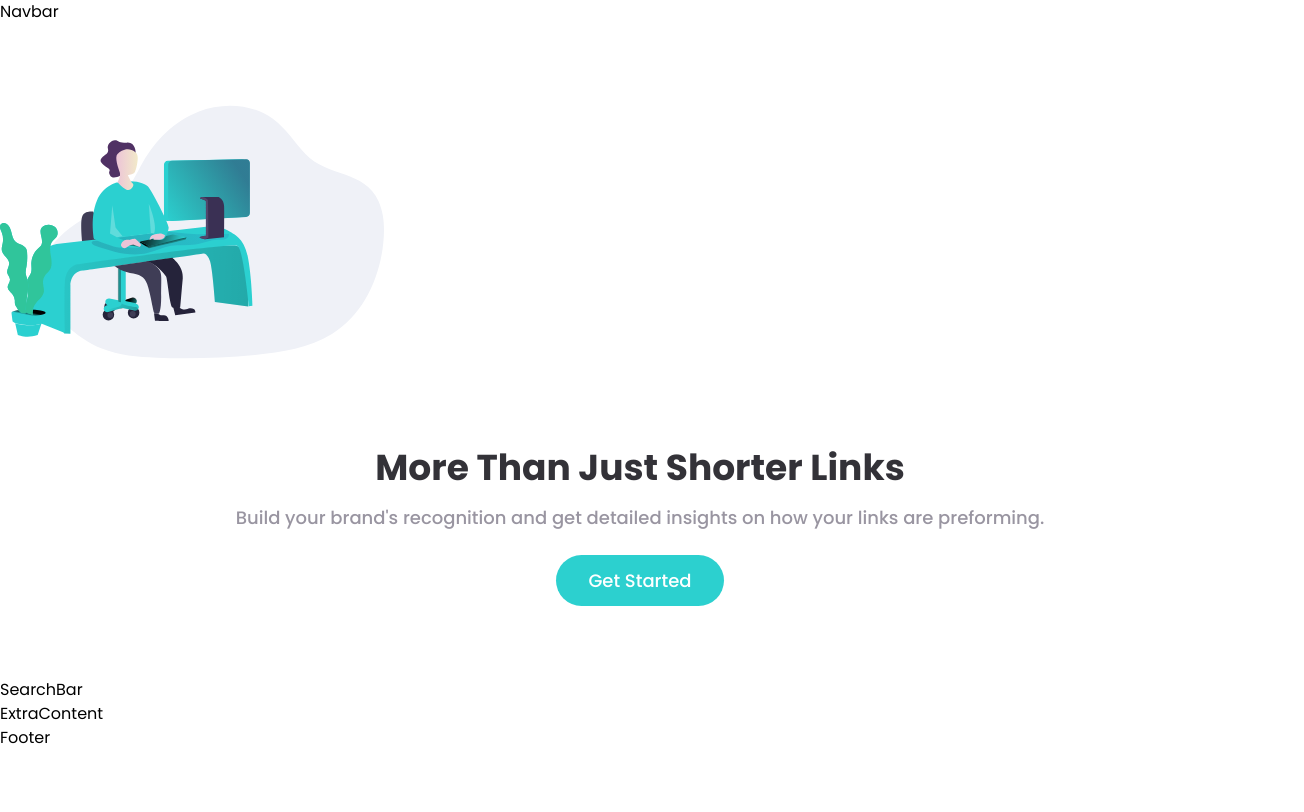
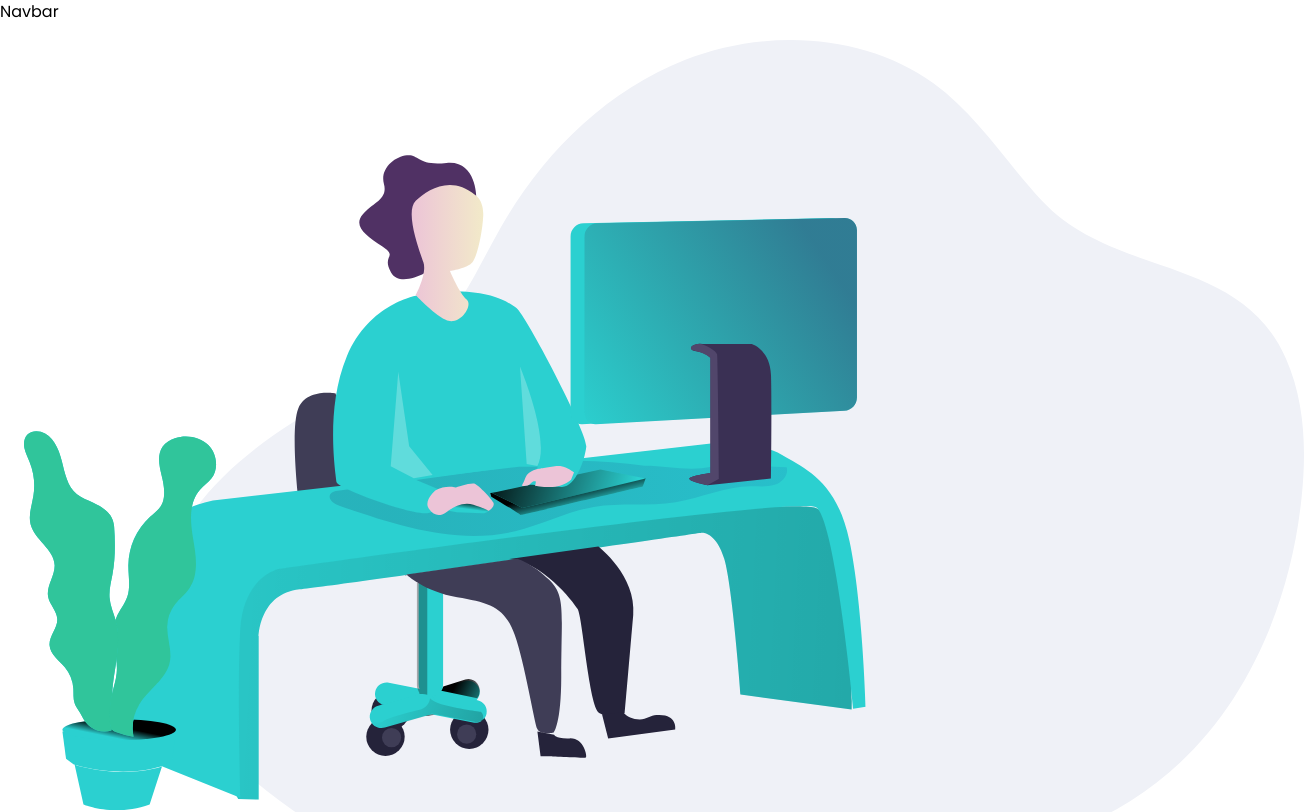
Before and after one commit to zencoder24/url-shortening-app, a React (Create React App) app: page / in a window 1280 px wide. Shown: the top 812 px of the page, 1304 px wide, since content can reach past the window. Built offline with nearby package versions, Linux system fonts and the light colour scheme.

Commit message:
Comitting changes made by Rod

```diff
--- a/src/components/Hero.jsx
+++ b/src/components/Hero.jsx
@@ -7,7 +7,7 @@ function Hero() {
     <section className="hero-feature">
       <div className="content text-center pt-4 pb-12">
         <div className="grid-right h-94">
-          <Illustration className="w-96 h-96"/>
+          <Illustration className="w-full h-full ml-6" />
         </div>
         <div className="grid-left px-1.5">
           <div className="title">
```
